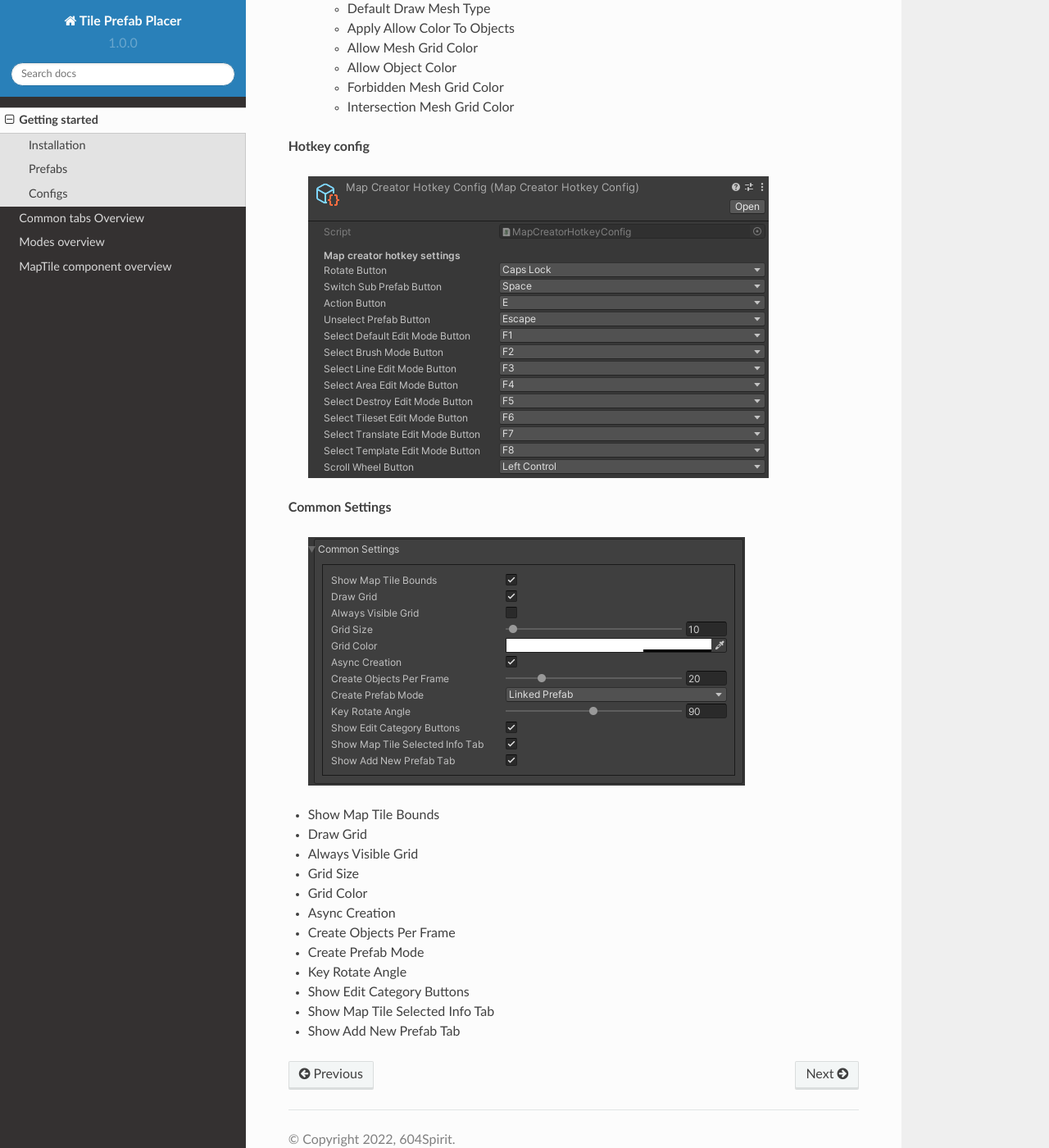
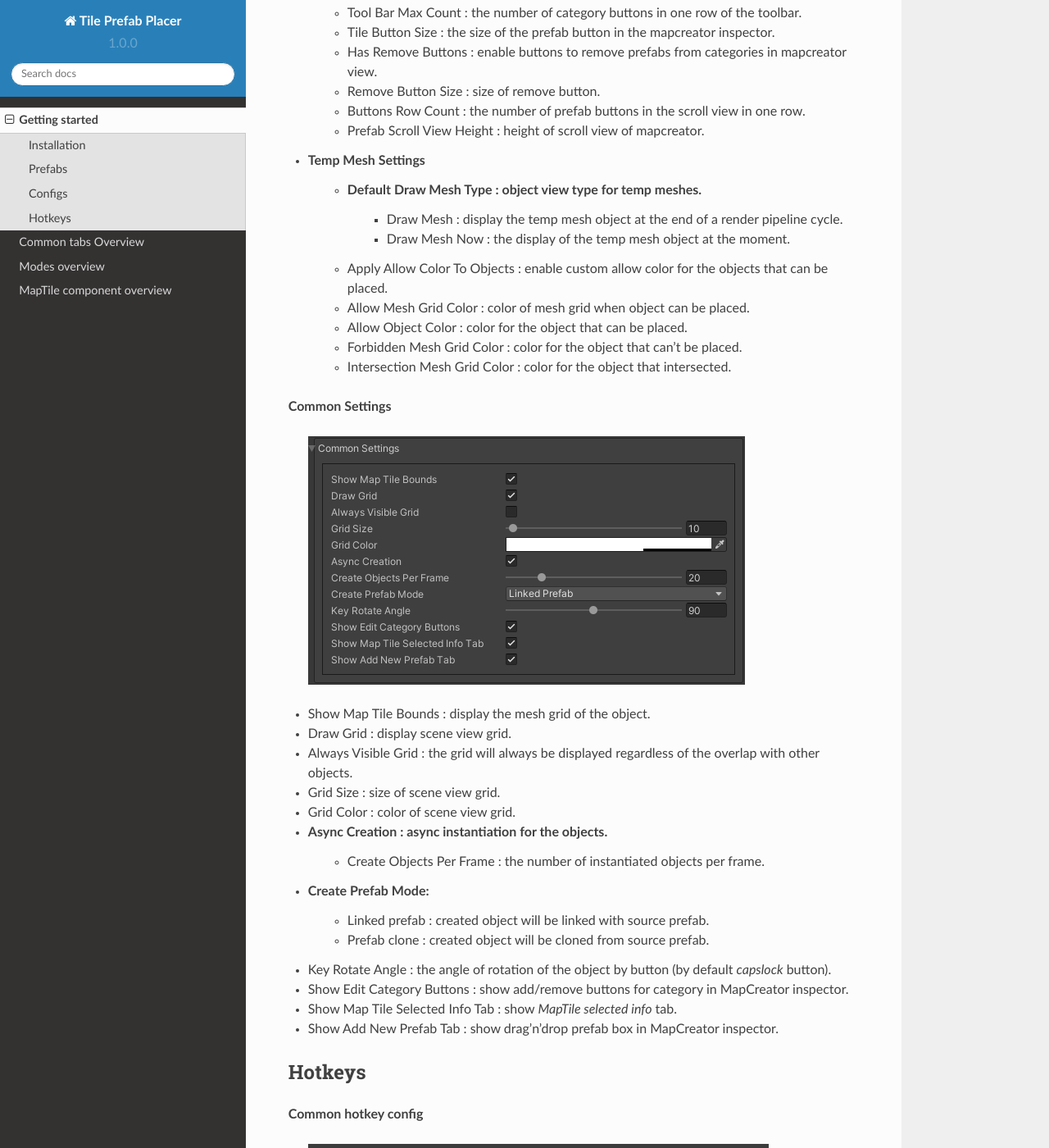
Before and after one commit to tawi1/Tile-Prefab-Placer, a Sphinx documentation site: the page built from docs/source/gettingstarted.rst, in a window 1280 px wide and 1400 px high, scrolled down 5281 px. Shown: the whole window at 82% size. Built offline with Sphinx 7.4.7 and the Read the Docs theme 2.0.0, drawn with Linux system fonts in a browser that asks for light colours; some of the changed text lies outside the part shown.

Commit message:
Update info

```diff
--- a/docs/source/gettingstarted.rst
+++ b/docs/source/gettingstarted.rst
@@ -25,16 +25,20 @@
 		* **Naughty Atrributes** (`com.dbrizov.naughtyattributes`) - made by Denis Rizov extension for unity inspector, also you can manually download it from unity asset store `Naughty Attributes <https://assetstore.unity.com/packages/tools/utilities/naughtyattributes-129996>`_
 
 
+	.. note::
+		**Required project script defines:**
+			* **MAP_EDITOR**
+
 #. Select tile 1x1 size to customize tile size of the tool
 
-	.. image:: images/TileInitilization.png
+	.. image:: images/gettingstarted/TileInitilization.png
 
 
-	* Move the 1x1 size of the tile into the field & press show info button
+	* Move the 1x1 size of the tile into the field & press show info button.
 
-	.. image:: images/TileInitilization2.png
+	.. image:: images/gettingstarted/TileInitilization2.png
 
-	* Press click set exist config to assign the tile size to the tool
+	* Press click set exist config to assign the tile size to the tool.
 
 
 .. _prefabs:
@@ -43,31 +47,31 @@
 Prefabs
 ------------
 
-**Category** - it's a prefab set, create categories according to your needs
+**Category** - it's a prefab set, create categories according to your needs.
 
 **How to create categories:**
 
-	.. image:: images/AddCategory1.png
+	.. image:: images/gettingstarted/AddCategory1.png
 
-* Click `+` button to start adding category
-* Enter category name
-* Click `add` button
+* Click `+` button to start adding category.
+* Enter category name.
+* Click `add` button.
 
 	.. note::
-		To delete a category, select category and click the `-` button
+		To delete a category, select category and click the `-` button.
 
 **How to add prefabs:**
 
-	.. image:: images/AddingPrefabs1.png
+	.. image:: images/gettingstarted/AddingPrefabs1.png
 
 * Drag & drop desirable prefabs to drop tab
 
-	.. image:: images/AddingPrefabs2.png
+	.. image:: images/gettingstarted/AddingPrefabs2.png
 
 * Prefabs are ready to use
 
 	.. note::
-		Map tile component is used for the calculation of intersections on the grid, so if you don't need it you can use default game objects
+		Map tile component is used for the calculation of intersections on the grid, so if you don't need it you can use default game objects.
 
 
 .. _configs:
@@ -77,68 +81,106 @@
 
 **Cached Values Settings**
 
-	.. image:: images/CachedValuesTab.png
+	.. image:: images/gettingstarted/CachedValuesTab.png
 
-* Root
-* Default Game Objects Root
-* Tile Path
-* Tileset Path
-* Map Preference Config
-* Map Config
-* Hotkey Config
-* Map Creator Tab View
-* Map Data Holder
+* Root : root for map creator's stuff.
+* Default Game Objects Root : root for created default game objects.
+* Tile Path : the path in the project where the categories are located.
+* Tileset Path : the path in the project where the tilesets are located.
+* Map Preference Config : map preference config scriptable object.
+* Map Config : map creator config scriptable object.
+* Hotkey Config : hotkey config scriptable object.
+* Map Creator Tab View : internal map creator tabs view.
+* Map Data Holder : map layer data.
 
 
 **Map Holder Settings**
 
-	.. image:: images/MapHolderTab.png
+	.. image:: images/gettingstarted/MapHolderTab.png
+
+Here are references to the maps, also the name of the layers.
 
 
 **Map Preference Config**
 
-	.. image:: images/MapPreferenceWindow.png
+	.. image:: images/gettingstarted/MapPreferenceWindow.png
 
 * Common Settings
-	* Tile Size
-	* World Tile Relative Offset
+	* Tile Size : default tile size of MapCreator.
+	* World Tile Relative Offset : world offset relative to the floored cell position.
 
 * Tool Settings
-	* Show Scene Tool Panel
-	* Tool Bar Max Count
-	* Tile Button Size
-	* Has Remove Buttons
-	* Remove Button Size
-	* Buttons Row Count
-	* Prefab Scroll View Height
+	* Show Scene Tool Panel : displays `M` UI button on the scene view.
+	* Tool Bar Max Count : the number of category buttons in one row of the toolbar.
+	* Tile Button Size : the size of the prefab button in the mapcreator inspector.
+	* Has Remove Buttons : enable buttons to remove prefabs from categories in mapcreator view.
+	* Remove Button Size : size of remove button.
+	* Buttons Row Count : the number of prefab buttons in the scroll view in one row.
+	* Prefab Scroll View Height : height of scroll view of mapcreator.
 
 * Temp Mesh Settings
-	* Default Draw Mesh Type
-	* Apply Allow Color To Objects
-	* Allow Mesh Grid Color
-	* Allow Object Color
-	* Forbidden Mesh Grid Color
-	* Intersection Mesh Grid Color
-
-
-**Hotkey config**
-
-	.. image:: images/HotKeyConfig.png
-
+	* Default Draw Mesh Type : object view type for temp meshes.
+		* Draw Mesh : display the temp mesh object at the end of a render pipeline cycle.
+		* Draw Mesh Now : the display of the temp mesh object at the moment.
+	* Apply Allow Color To Objects : enable custom allow color for the objects that can be placed.
+	* Allow Mesh Grid Color : color of mesh grid when object can be placed.
+	* Allow Object Color : color for the object that can be placed.
+	* Forbidden Mesh Grid Color : color for the object that can't be placed.
+	* Intersection Mesh Grid Color : color for the object that intersected.
 
 **Common Settings**
 
-	.. image:: images/CommonSettingsTab.png
+	.. image:: images/gettingstarted/CommonSettingsTab.png
 
-* Show Map Tile Bounds
-* Draw Grid
-* Always Visible Grid
-* Grid Size
-* Grid Color
-* Async Creation
-* Create Objects Per Frame
-* Create Prefab Mode
-* Key Rotate Angle
-* Show Edit Category Buttons
-* Show Map Tile Selected Info Tab
-* Show Add New Prefab Tab
+* Show Map Tile Bounds : display the mesh grid of the object.
+* Draw Grid : display scene view grid.
+* Always Visible Grid : the grid will always be displayed regardless of the overlap with other objects.
+* Grid Size : size of scene view grid.
+* Grid Color : color of scene view grid.
+* Async Creation : async instantiation for the objects.
+	* Create Objects Per Frame : the number of instantiated objects per frame.
+* Create Prefab Mode:
+	* Linked prefab : created object will be linked with source prefab.
+	* Prefab clone : created object will be cloned from source prefab.
+* Key Rotate Angle : the angle of rotation of the object by button (by default `capslock` button).
+* Show Edit Category Buttons : show add/remove buttons for category in MapCreator inspector.
+* Show Map Tile Selected Info Tab : show `MapTile selected info` tab.
+* Show Add New Prefab Tab : show drag'n'drop prefab box in MapCreator inspector.
+
+Hotkeys
+------------
+
+**Common hotkey config**
+
+	.. image:: images/gettingstarted/HotKeyConfig.png
+
+* Rotate button : rotate button of the object.
+* Switch sub prefab button : rerandomize TRS (transform, rotation, scale) or selected objects (if randomize feature enabled and configured).
+* Action button : action of the MapCreator (for example object spawning).
+* Unselect prefab button : cancel action or unselect selected temp prefab.
+* Select default edit mode button : select default edit mode hotkey.
+* Select brush mode button : select brush mode hotkey.
+* Select line mode button : select line mode hotkey.
+* Select area mode button : select area mode hotkey.
+* Select destroy mode button : select destroy mode hotkey.
+* Select tileset mode button : select tileset mode hotkey.
+* Select translate mode button : select translate mode hotkey.
+* Select template mode button : select template mode hotkey.
+* Scroll wheel button : additional action with scroll wheel button in the edit modes.
+
+**Custom hotkey settings**
+
+	* **Single mode:**
+		* **Ctrl & scroll wheel button** : increasing and decreasing the scale of the object.
+	* **Line mode:**
+		* **Default:**
+			* **Ctrl & scroll wheel button** : increase number of the floors (multi-floor support should be enabled).
+		* **Curved:**
+			* **Simple line:**
+				* **Ctrl & left-mouse click** : add a new segment of the line.
+	* **Area mode:**
+		* **Default:**
+			* **Ctrl & scroll wheel button** : increase number of the floors (multi-floor support should be enabled).
+	* **Destroy mode:**
+			**Selection mode:**
+				**Space** : deleting selected objects using the selection box.
--- a/docs/source/maptile.rst
+++ b/docs/source/maptile.rst
@@ -45,7 +45,4 @@
 MapTile layer
 ------------
 
-``Each MapTile object has its own layer, the first 9 are default layers that are used to calculate the grid, and the overlay layer is used for objects that do not need a grid.``
-
-	.. raw:: html
-		<iframe src="_static/TestVideo.mp4" frameborder="0" allowfullscreen style="position: absolute; top: 0; left: 0; width: 100%; height: 100%;"></iframe>
+``Each MapTile object has its own layer, (Layer 1, Layer2, ..., Layer9) are default layers that are used to calculate the grid, and the overlay layer is used for objects that do not need a grid.``
--- a/docs/source/modes.rst
+++ b/docs/source/modes.rst
@@ -451,6 +451,10 @@
 				:width: 250
 			.. image:: images/modes/TilesetArea/TilesetAnim5.gif
 				:width: 250
+
+			`Tile connection setup example example.`
+
+
 			.. image:: images/modes/TilesetArea/TilesetAnim6.gif
 
 Translate mode
```
Also changed, not shown: other parts of docs/source/gettingstarted.rst (+4 -4 lines), docs/source/tabs.rst (+2 -5 lines), docs/source/images/gettingstarted/AddCategory1.png (renamed from docs/source/images/AddCategory1.png), docs/source/images/gettingstarted/AddingPrefabs1.png (renamed from docs/source/images/AddingPrefabs1.png), docs/source/images/gettingstarted/AddingPrefabs2.png (renamed from docs/source/images/AddingPrefabs2.png), docs/source/images/gettingstarted/CachedValuesTab.png (renamed from docs/source/images/CachedValuesTab.png), docs/source/images/gettingstarted/CommonSettingsTab.png (renamed from docs/source/images/CommonSettingsTab.png), docs/source/images/gettingstarted/HotKeyConfig.png (renamed from docs/source/images/HotKeyConfig.png), docs/source/images/gettingstarted/InitilizationWindow.png (renamed from docs/source/images/InitilizationWindow.png), docs/source/images/gettingstarted/MapHolderTab.png (renamed from docs/source/images/MapHolderTab.png), docs/source/images/gettingstarted/MapPreferenceWindow.png (renamed from docs/source/images/MapPreferenceWindow.png), docs/source/images/gettingstarted/TileInitilization.png (renamed from docs/source/images/TileInitilization.png), docs/source/images/gettingstarted/TileInitilization2.png (renamed from docs/source/images/TileInitilization2.png).
